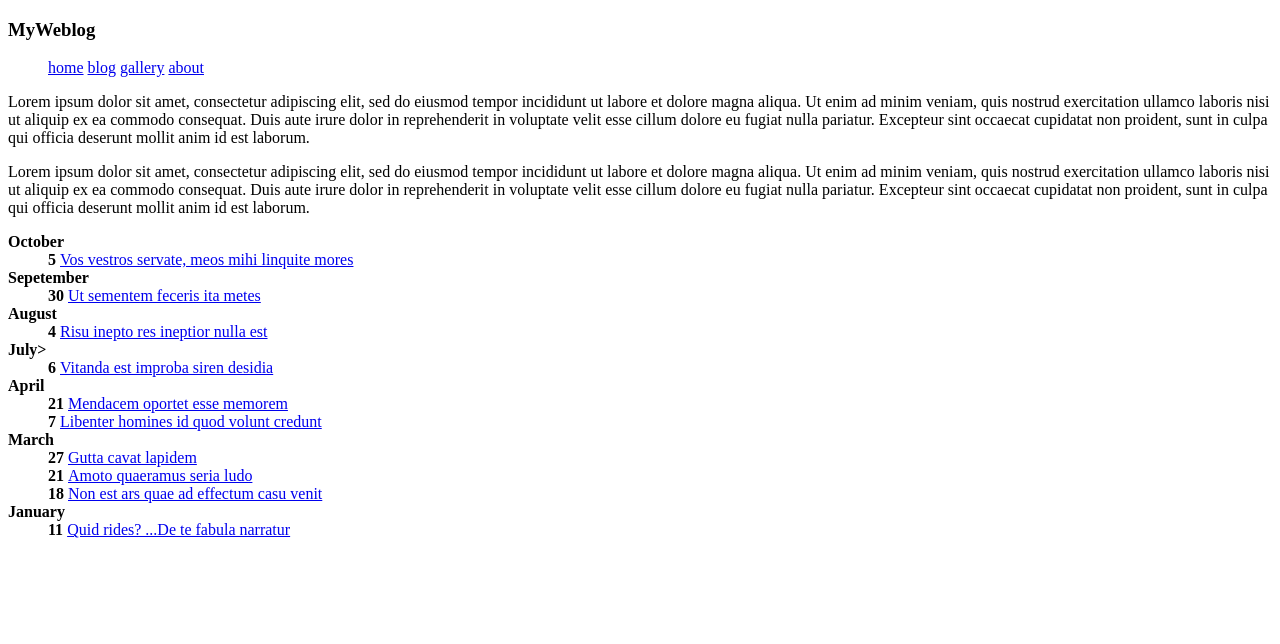
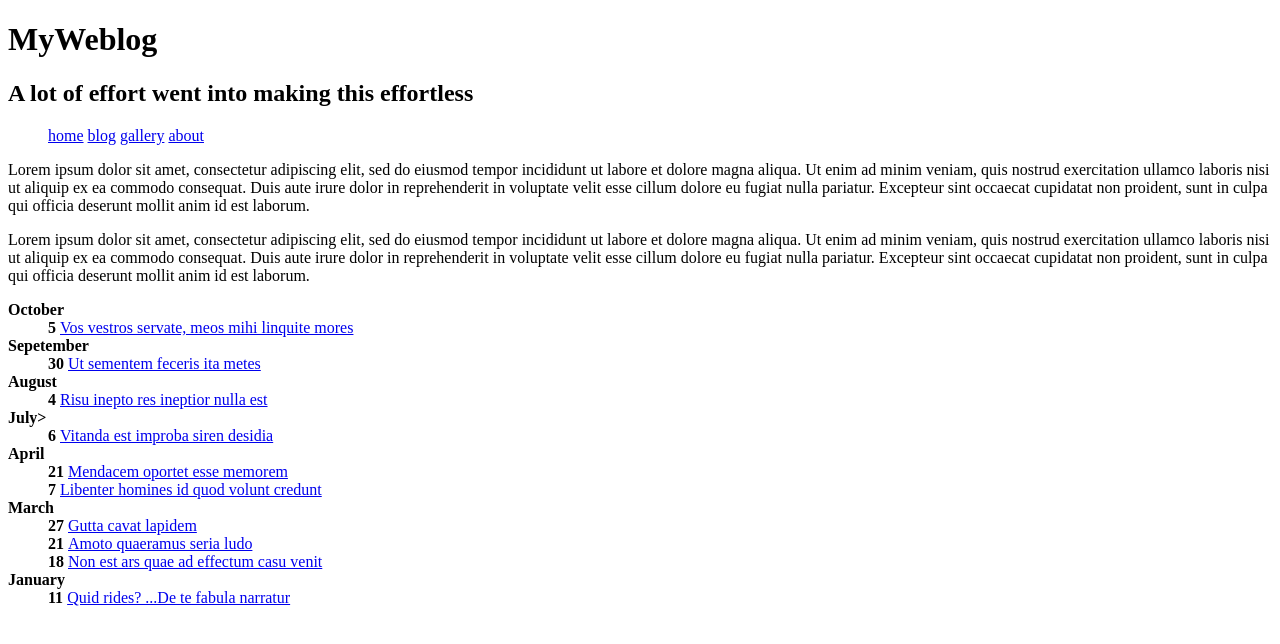
Before and after one commit to unaiamutxastegi/dam-2015, a plain HTML site: page XHTML/Ej07/index.html in a window 1280 px wide. Drawn offline with Linux system fonts and the light colour scheme.

Commit message:
ejercicios XHTML

```diff
--- a/XHTML/Ej07/index.html
+++ b/XHTML/Ej07/index.html
@@ -6,9 +6,9 @@
 </head>
 <body>
 	<div id="wrapper">
-		<h3>MyWeblog</h3>
-
 		<div id="header">
+			<h1>MyWeblog</h1>
+			<h2>A lot of effort went into making this effortless</h2>
 				<ul>
 			    <a href="#">home</a>
 			    <a href="#">blog</a>
```
Lines whose indentation alone changed are shown as unchanged.
